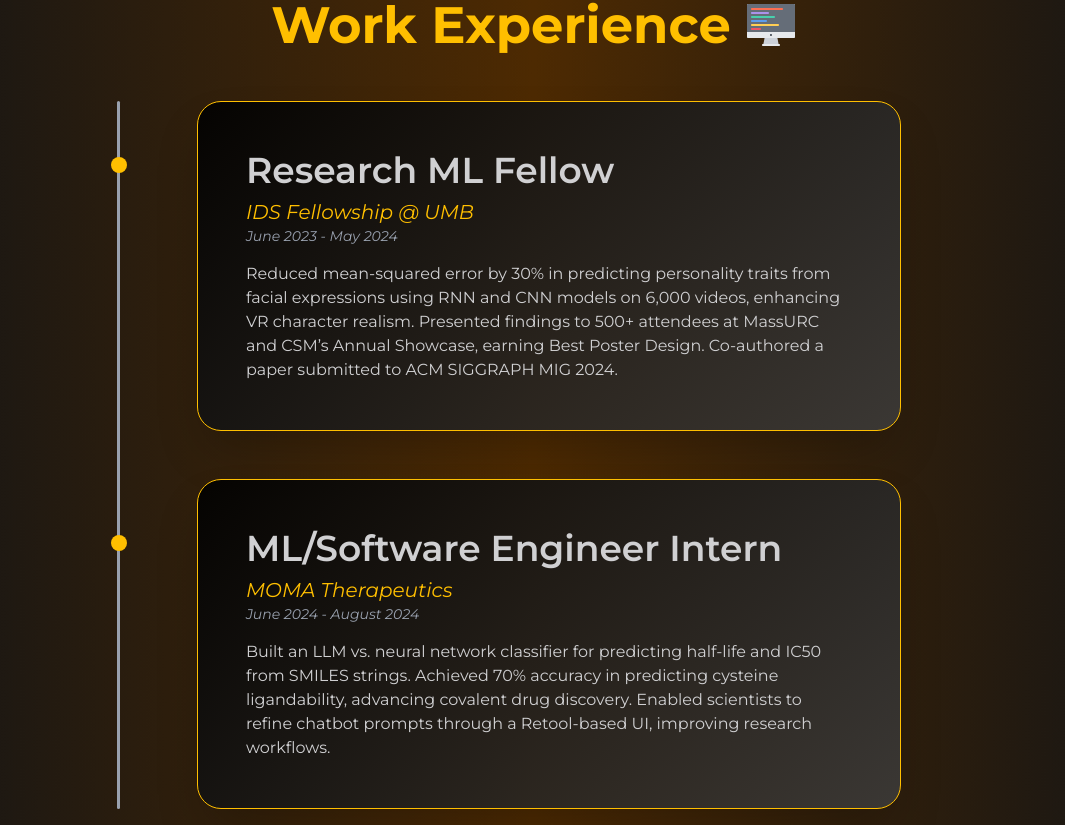
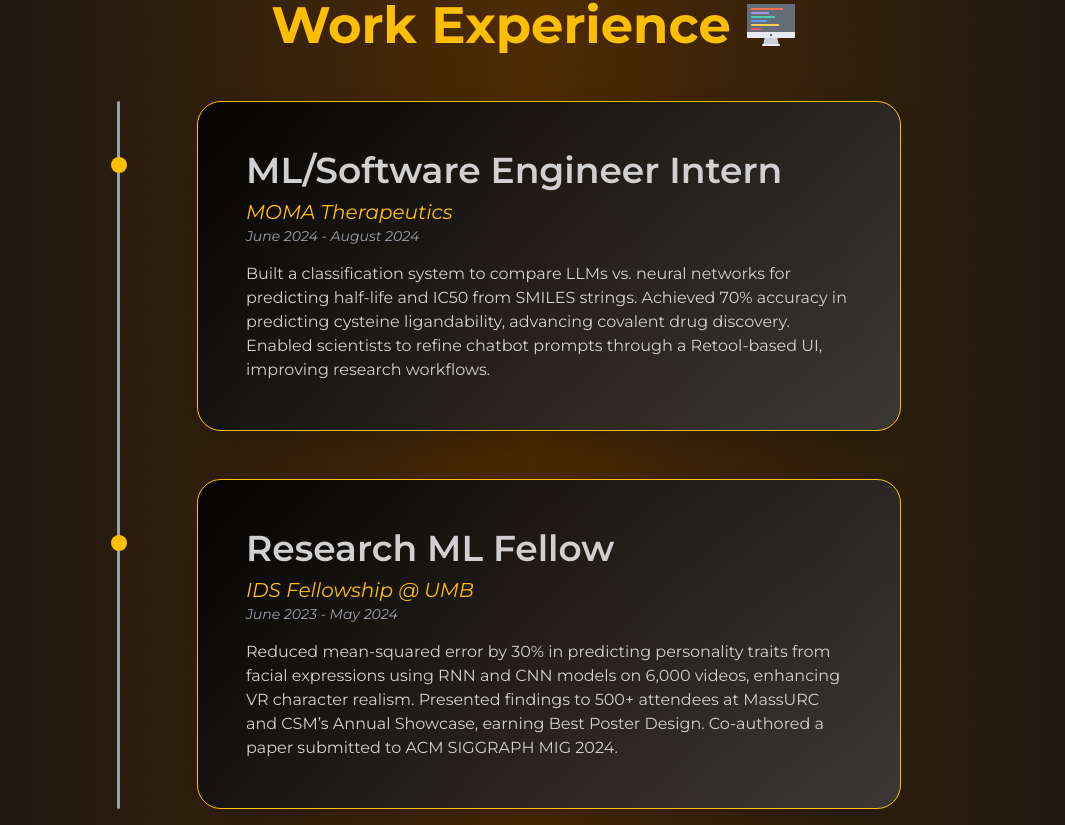
Before and after one commit to WilhenAlbertoHM/portfolio, a React (Vite) app: page / in a window 1280 px wide. Shown: the part 1515-2340 px from the top of the page, without its empty margins (107-1172 px from the left). Built offline with nearby package versions, Linux system fonts and the light colour scheme.

Commit message:
change: experience order and add details

```diff
--- a/src/components/Experience.jsx
+++ b/src/components/Experience.jsx
@@ -2,23 +2,23 @@
     const experiences = [
         {
             id: 1,
+            logo: "Experience/moma.png",
+            title: "ML/Software Engineer Intern",
+            company: "MOMA Therapeutics",
+            duration: "June 2024 - August 2024",
+            description: "Built a classification system to compare LLMs vs. neural networks for predicting half-life and IC50 from SMILES strings. \
+            Achieved 70% accuracy in predicting cysteine ligandability, advancing covalent drug discovery. \
+            Enabled scientists to refine chatbot prompts through a Retool-based UI, improving research workflows."
+        },
+        {
+            id: 2,
             logo: "Experience/ids.jpg",
             title: "Research ML Fellow",
             company: "IDS Fellowship @ UMB",
             duration: "June 2023 - May 2024",
             description: "Reduced mean-squared error by 30% in predicting personality traits from facial expressions using RNN and CNN models on 6,000 videos, enhancing VR character realism. \
             Presented findings to 500+ attendees at MassURC and CSM’s Annual Showcase, earning Best Poster Design. Co-authored a paper submitted to ACM SIGGRAPH MIG 2024."
-        },
-        {
-            id: 2,
-            logo: "Experience/moma.png",
-            title: "ML/Software Engineer Intern",
-            company: "MOMA Therapeutics",
-            duration: "June 2024 - August 2024",
-            description: "Built an LLM vs. neural network classifier for predicting half-life and IC50 from SMILES strings. \
-            Achieved 70% accuracy in predicting cysteine ligandability, advancing covalent drug discovery. \
-            Enabled scientists to refine chatbot prompts through a Retool-based UI, improving research workflows."
-        },
+        }
     ];
 
     return (
```
